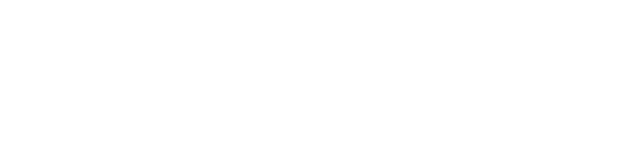
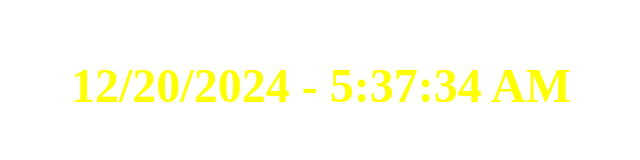
Before and after one commit to nhathanlam/timer.html, a plain HTML site: page index.html in a window 1280 px wide. Shown: the whole page, without its empty margins (319-959 px from the left). Drawn offline with Linux system fonts and the light colour scheme.

Commit message:
Update index.html

```diff
--- a/index.html
+++ b/index.html
@@ -5,7 +5,7 @@
 </head>
 <body style="font-family: Arial, sans-serif; text-align: center; padding: 50px;">
 
-  <div id="clock" style="font-size: 48px; font-weight: bold; color: white; font-family: Oleo script;"></div>
+  <div id="clock" style="font-size: 48px; font-weight: bold; color: yellow; font-family: Oleo script;"></div>
   <script>
     function updateClock() {
       const now = new Date();
```
